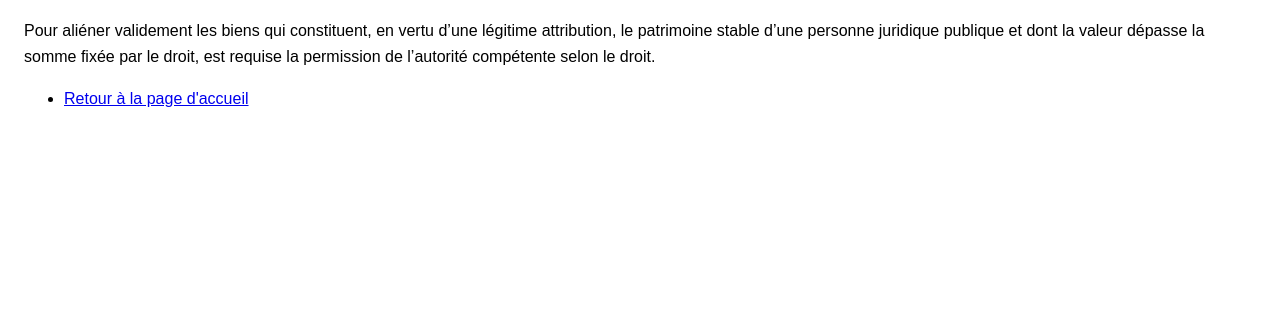
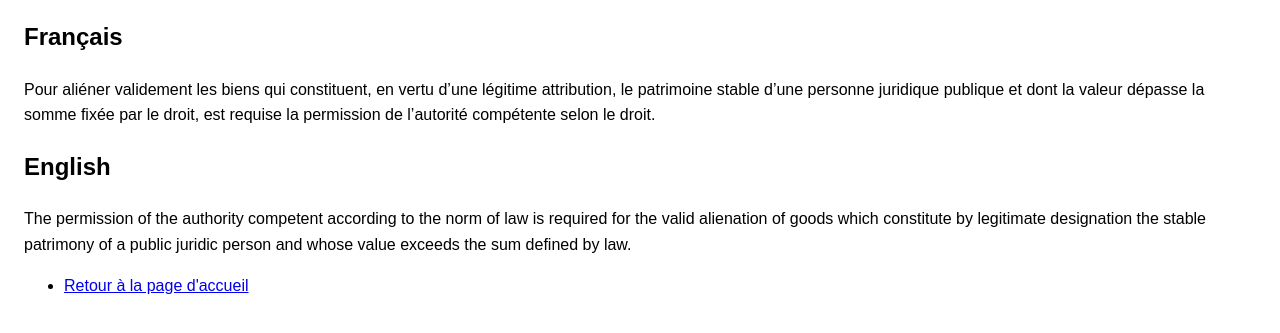
Before and after one commit to elibruyere/canon-1291, a plain HTML site: page index.html in a window 1280 px wide. Shown: the part 245-578 px from the top of the page. Drawn offline with Linux system fonts and the light colour scheme.

Commit message:
Update index.html

```diff
--- a/index.html
+++ b/index.html
@@ -1,6 +1,7 @@
 <!DOCTYPE html>
 <html lang="la">
 <head>
+      <link rel="icon" href="favicon-32x32.png" type="image/png">
   <meta charset="UTF-8">
   <meta name="viewport" content="width=device-width, initial-scale=1.0">
   <title>Canon 1291 - Analyse</title>
@@ -61,11 +62,14 @@
   </p>
 
   <h1>Traduction</h1>
-
+  <h2>Français</h2>
     <p>
 Pour aliéner validement les biens qui constituent, en vertu d’une légitime attribution, le patrimoine stable d’une personne juridique publique et dont la valeur dépasse la somme fixée par le droit, est requise la permission de l’autorité compétente selon le droit.
       </p>
-
+    <h2>English</h2>
+    <p>
+      The permission of the authority competent according to the norm of law is required for the valid alienation of goods which constitute by legitimate designation the stable patrimony of a public juridic person and whose value exceeds the sum defined by law.
+          </p>
   <div class="tooltip" id="tooltip"></div>
 
   <script>
```
